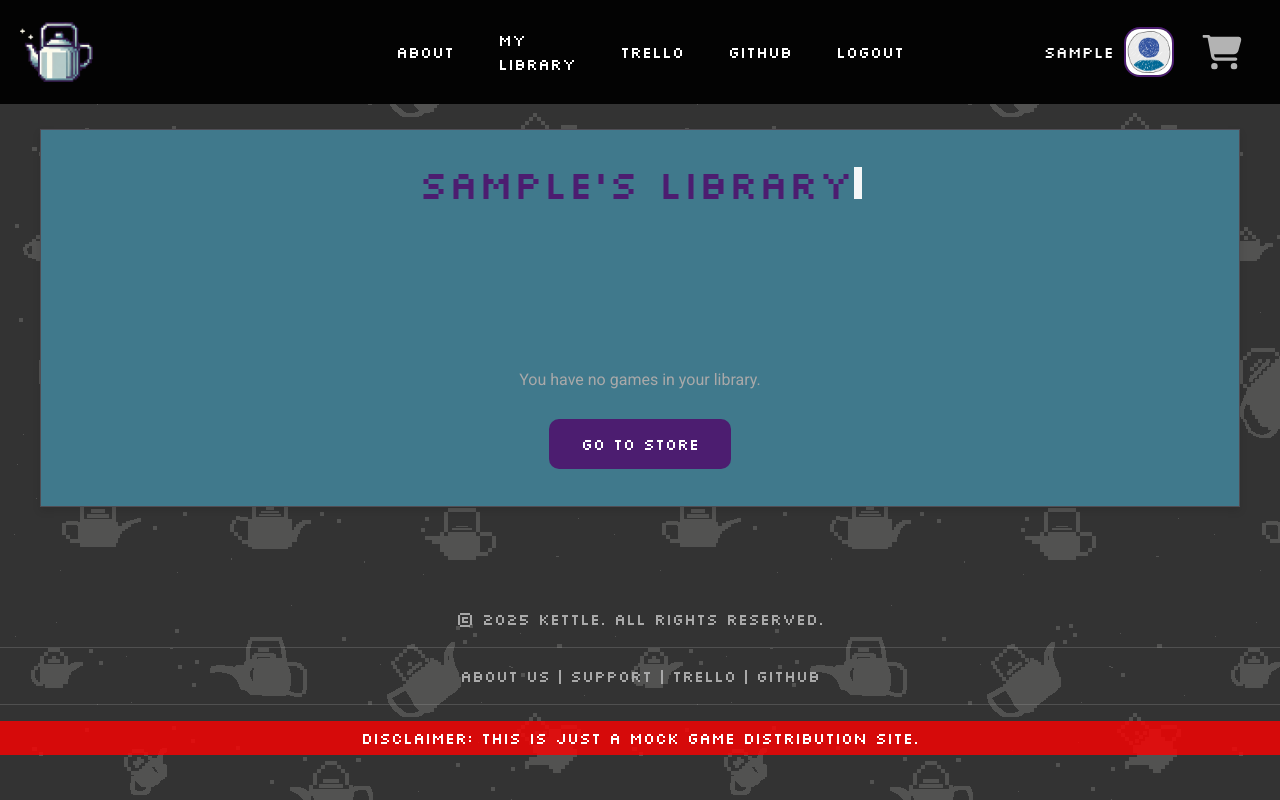
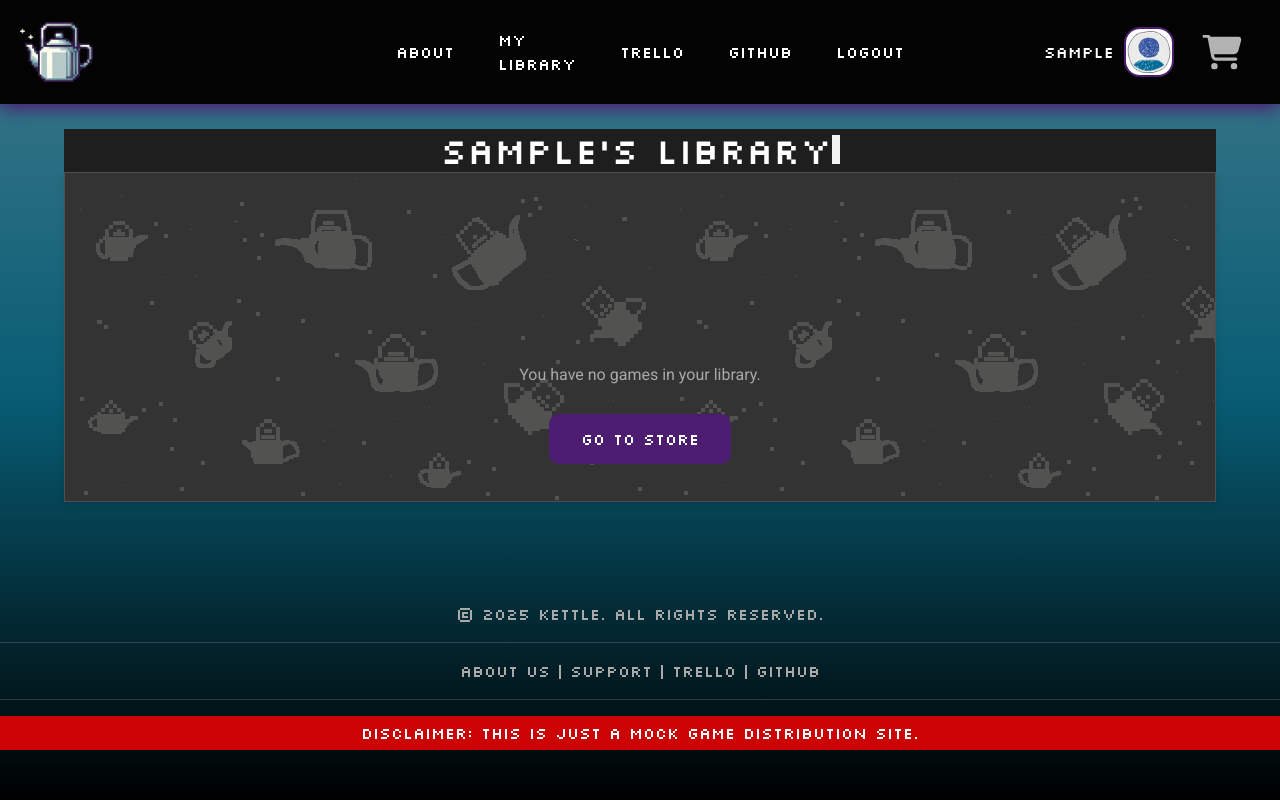
Before and after one commit to Icecreamy8229/kettle, a Flask app: page /library in a window 1280 px wide. Run offline with Flask 3, Linux system fonts and the light colour scheme; the visitor is signed in with stand-in values (Sample User, id 1); data that the repository does not hold is empty; parts of the project's set-up code (start-up, migrations or seed data) failed here and were passed over; some libraries are stand-ins or nearby versions.

Commit message:
Style changes with route fix
Fixed an issue in the checkout route where exists_in_library was returning more than 1 value.
logic now looks for if True is returned in that variable, if it is, that means a game is already owned.

Lots of style changes for each of the various pages.

```diff
--- a/routes.py
+++ b/routes.py
@@ -43,9 +43,9 @@ def checkout_route():
             Library.user_id == current_user.user_id,
             Library.game_id == Cart.game_id
         ).exists()
-    ).filter(Cart.user_id == current_user.user_id).scalar()
+    ).filter(Cart.user_id == current_user.user_id).all()
 
-    if exists_in_library:
+    if True in exists_in_library:
         flash(f"error: some games already owned.", "danger")
         return redirect(url_for('routes.cart_route'))
     users_cart = db.session.query(Cart).filter_by(user_id=current_user.user_id).all()
--- a/static/styles.css
+++ b/static/styles.css
@@ -11,8 +11,12 @@ html, body {
 }
 
 body {
+    /*
     background: url('../static/images/kettlebg.png') repeat;
+    */
+    background: linear-gradient(to bottom, #40798C, #075c73, #000000);
 }
+
 
 
 .flash-msg {
@@ -55,6 +59,7 @@ header h1 {
     top: 0;
     z-index: 90;
     background-color: #030303;
+    box-shadow: #4C1D70 0 5px 1em;
     display: flex;
     justify-content: space-between;
     align-items: center;
@@ -161,12 +166,24 @@ header h1 {
     margin-bottom: 80px;
 }
 
+.outer-container {
+    justify-self: center;
+    margin: 0 5%;
+}
 
+.outer-container h1 {
+    font-size: 36px;
+    text-align: center;
+    color: white;
+    background-color: #1e1e1e;
+    margin: 0;
+
+}
 
 .container {
-    max-width: 1200px;
-    margin: 0 auto;
-    background-color: #40798C;
+
+    max-width: none;
+    background: url('../static/images/kettlebg.png') repeat;
     box-shadow: 0 4px 8px rgba(0, 0, 0, 0.1);
     border: 1px solid #504d54;
     padding-top: 30px;
@@ -353,7 +370,7 @@ header h1 {
 }
 
 .library-item {
-    background-color: #343538;
+    background-color: #212020;
     border: solid 4px #4C1D70;
     border-radius: 10px;
     display: flex;
--- a/templates/about.html
+++ b/templates/about.html
@@ -63,14 +63,14 @@
     <div class="content">
         <div class="about-container">
 
-            <div class="about-kettle">
+            <div class="about-kettle container">
                 <h1>About Kettle</h1>
                 <p class="type-text">Kettle is meant to be a mock game distribution site that is similar to that of Steam. It was created for the <strong>CIS-273</strong> final project. </p>
             </div>
 
             <img src="static\images\kettlelogo.png" alt="Kettle Logo">
 
-            <div class="team-box">
+            <div class="team-box container">
                 <h1>Our Team</h1>
                 <ul>
                     <li class="type-text">Brendan Fulmerhouser</li>
--- a/templates/footer.html
+++ b/templates/footer.html
@@ -3,15 +3,13 @@
         <hr>
         <ul class="footer-links">
             <li><a href="/about">About Us</a></li>
-            <span>|</span>
+            |
             <li><a href="/support">Support</a></li>
-            <span>|</span>
+            |
             <li><a href="https://trello.com/b/nLR6hiT7/kettle" target="_blank">Trello</a></li>
-            <span>|</span>
+            |
             <li><a href="https://github.com/Icecreamy8229/kettle" target="_blank">Github</a></li>
         </ul>
         <hr>
         <p style="color: white; background-color: rgb(255,0,0,.8); padding: 5px;">DISCLAIMER: THIS IS JUST A MOCK GAME DISTRIBUTION SITE.</p>
-    </div>
-
 </footer>
--- a/templates/library.html
+++ b/templates/library.html
@@ -3,12 +3,6 @@
 {% block head %}
 
 <style>
-h1 {
-    text-align: center;
-    color: #4C1D70;
-}
-
-
 
 
 </style>
@@ -21,8 +15,10 @@ h1 {
     <body>
         {% include 'navbar.html' %}
         {% include 'flash.html' %}
+        <div class="outer-container">
+            <h1 class="type-text">{{ current_user.user_alias }}'s Library</h1>
             <div class="container">
-            <h1 class="type-text">{{ current_user.user_alias }}'s Library</h1>
+
                 <div>
                     {% if games %}
                     <div class="library-container">
@@ -51,6 +47,7 @@ h1 {
                     {% endif %}
                 </div>
             </div>
+        </div>
         {% include 'footer.html' %}
     </body>
 
```
Also changed, not shown: templates/game.html (+2 -11 lines), templates/index.html (+10 -0 lines). Lines whose indentation alone changed are shown as unchanged.
